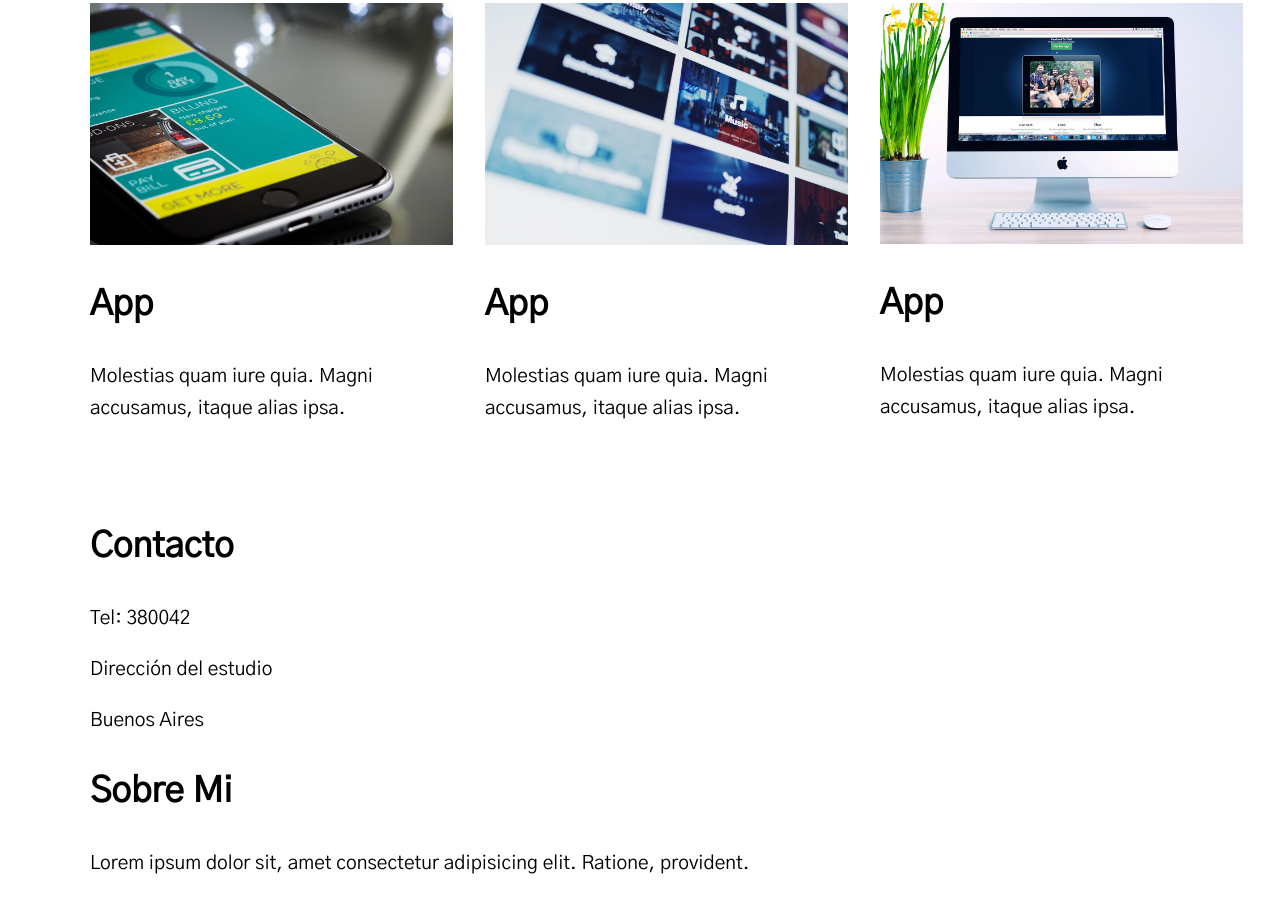
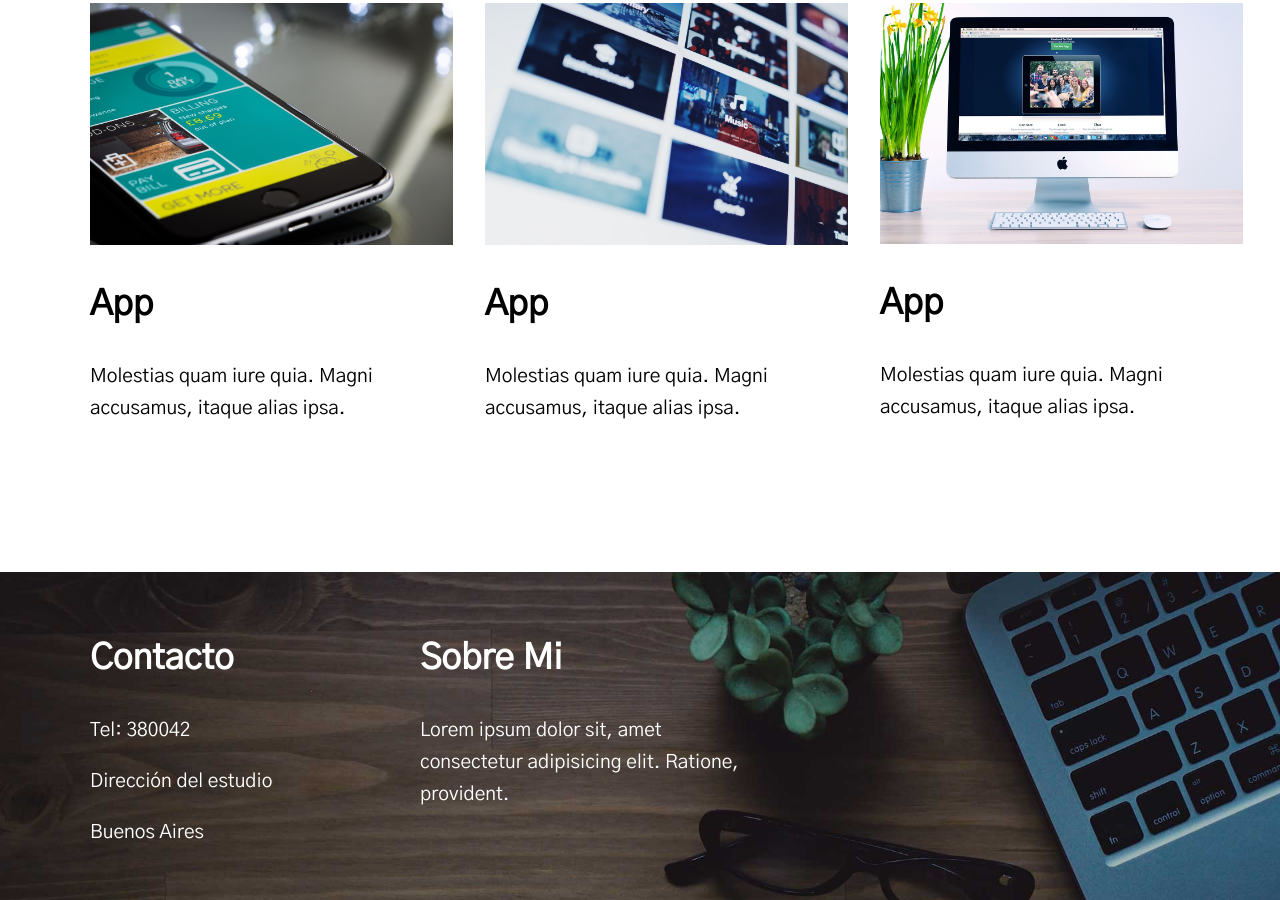
Before and after one commit to ojedam13/FreelancerWeb, a plain HTML site: page index.html in a window 1280 px wide. Shown: the part 2314-3214 px from the top of the page. Drawn offline with nearby package versions, Linux system fonts and the light colour scheme.

Commit message:
estilos footer

```diff
--- a/css/style.css
+++ b/css/style.css
@@ -112,6 +112,10 @@ p{
     max-width: 100%;
 }
 
+.elemento:last-of-type{
+    border: none;
+}
+
 @media (min-width:768px) {
     .listado {
         display: grid;
@@ -128,3 +132,20 @@ p{
         grid-row-end: span 2;
     }
 }
+
+/* Footer */
+.footer{
+    background-image: url(../img/contacto.jpg);
+    background-repeat: no-repeat;
+    background-size: cover;
+    color: var(--claro);
+    padding: 2rem 0;
+    margin-top: 5rem;
+}
+
+@media (min-width:768px) {
+    .footer .contenedor {
+        display: grid;
+        grid-template-columns: repeat(2, 30%) auto;
+    }
+}
```
